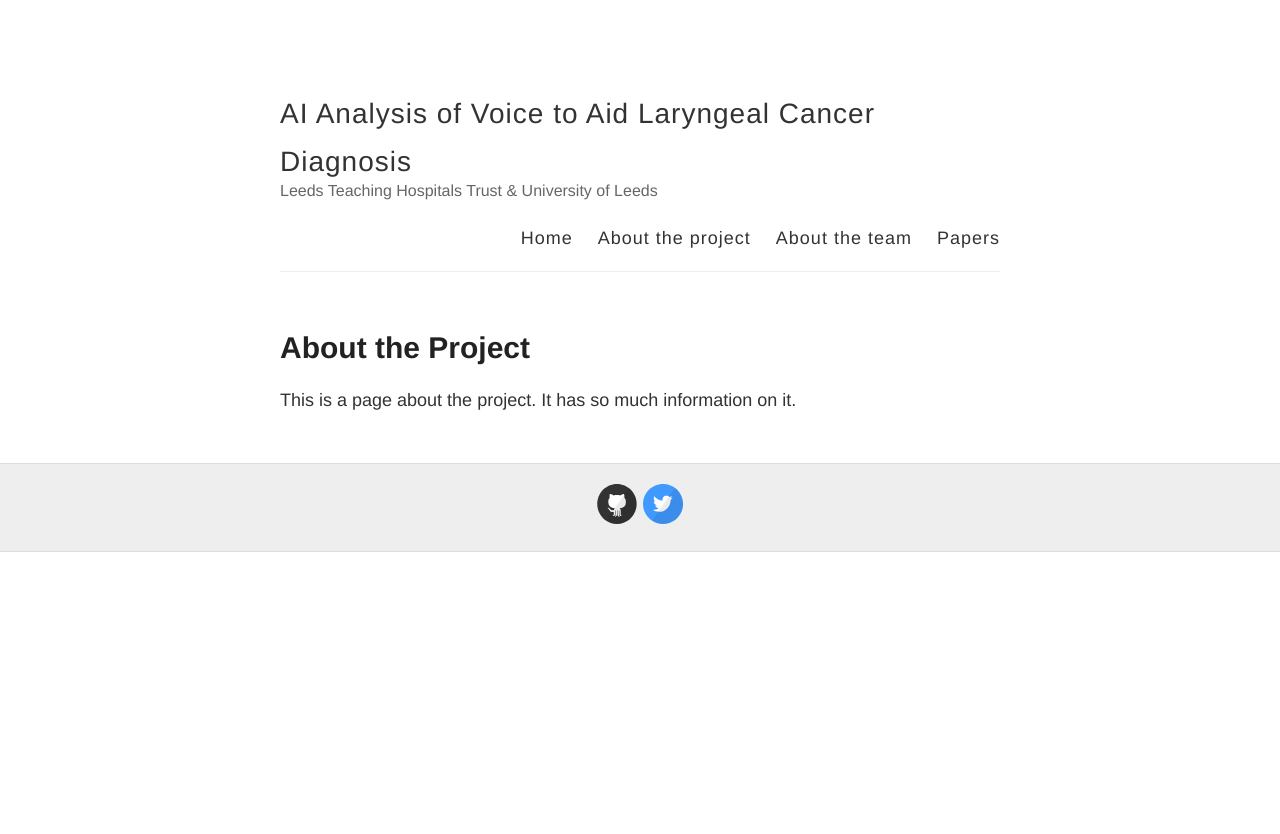
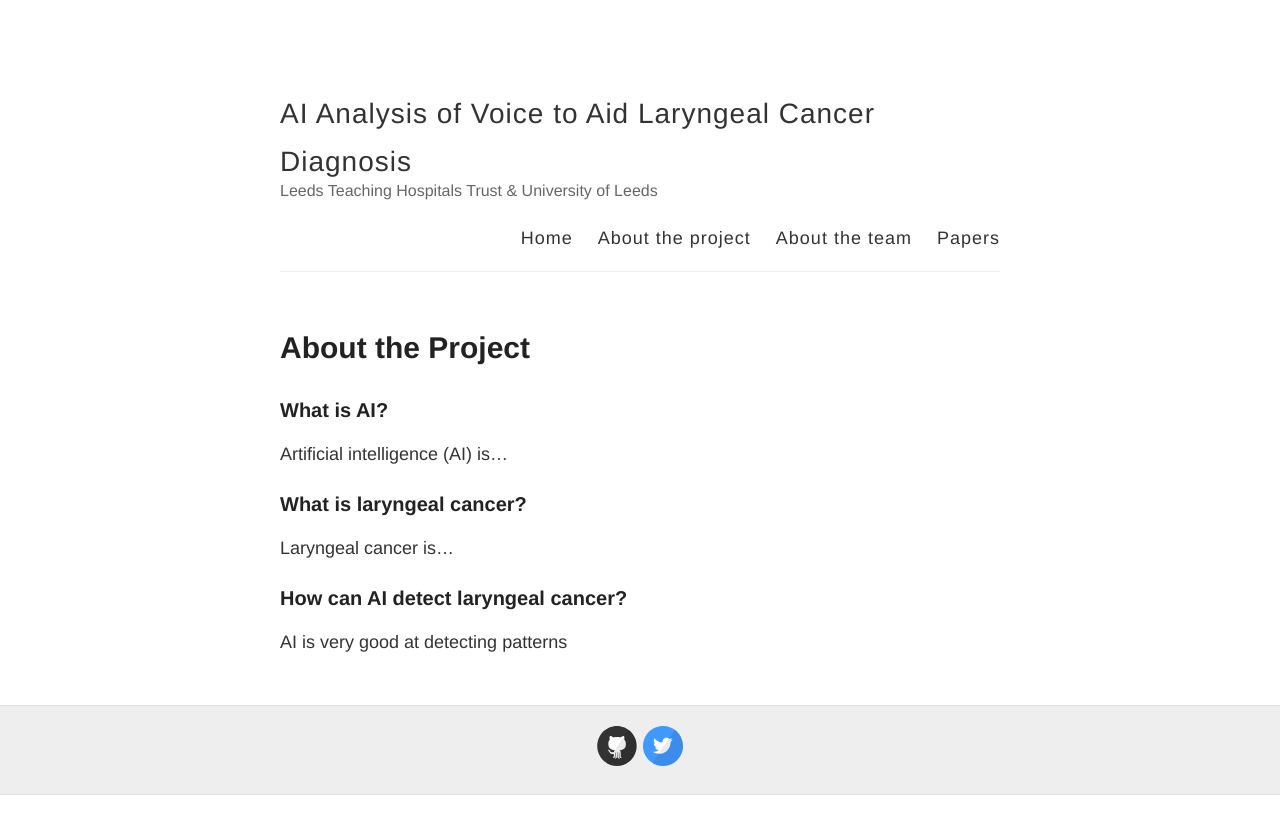
Before and after one commit to mary-paterson/mary-paterson.github.io, a Jekyll site: the page built from aboutProject.md, in a window 1280 px wide. Shown: the top 834 px of the page. Built offline with Jekyll 4.4.1, drawn with Linux system fonts in a browser that asks for light colours.

Commit message:
Update aboutProject.md

```diff
--- a/aboutProject.md
+++ b/aboutProject.md
@@ -4,4 +4,11 @@ title: About the Project
 permalink: /aboutProject/
 ---
 
-This is a page about the project. It has so much information on it.
+### What is AI?
+Artificial intelligence (AI) is...
+
+### What is laryngeal cancer?
+Laryngeal cancer is...
+
+### How can AI detect laryngeal cancer?
+AI is very good at detecting patterns
```
